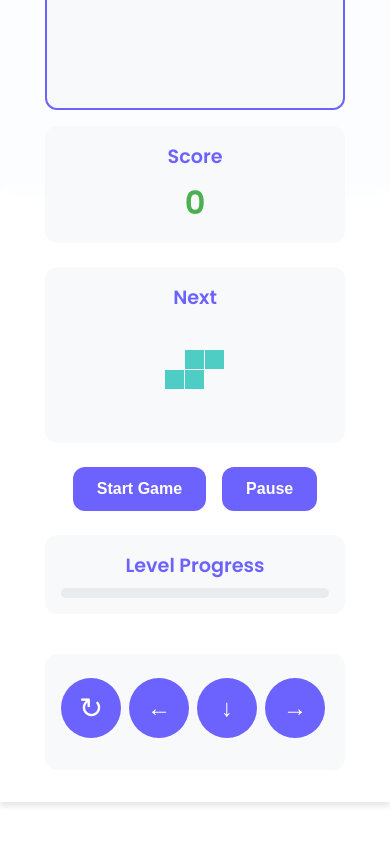
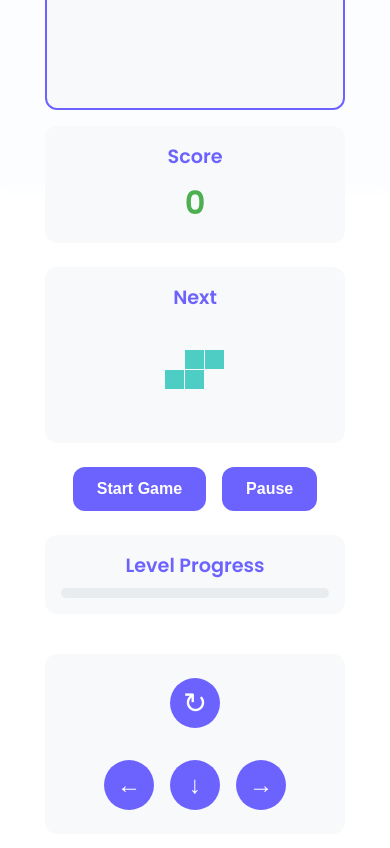
Before and after one commit to rinikhaneja/OfficeTetris, a plain HTML site: page index.html in a window 390 px wide. Shown: the part 651-1499 px from the top of the page. Before the commit the page ends 1453 px from the top, so only its background shows below. Drawn offline with Linux system fonts and the light colour scheme.

Commit message:
Fix mobile control buttons visibility

```diff
--- a/css/style.css
+++ b/css/style.css
@@ -379,39 +379,49 @@ body::before {
     }
 
     .game-controls {
-        display: grid;
-        grid-template-columns: repeat(3, 1fr);
+        display: flex;
+        flex-direction: column;
+        align-items: center;
         gap: 0.5rem;
         margin-top: 1rem;
         width: 100%;
         max-width: 300px;
         margin: 1rem auto;
+        padding: 1rem;
+        background: #f8f9fa;
+        border-radius: var(--border-radius);
     }
 
     .control-row {
         display: flex;
         justify-content: center;
-        gap: 0.5rem;
+        gap: 1rem;
         width: 100%;
     }
 
     .control-btn {
-        width: 60px;
-        height: 60px;
+        width: 50px;
+        height: 50px;
         font-size: 1.5rem;
         display: flex;
         align-items: center;
         justify-content: center;
         margin: 0;
+        background: var(--primary-color);
+        color: white;
+        border: none;
+        border-radius: 50%;
+        cursor: pointer;
+        transition: transform 0.1s, background-color 0.2s;
     }
 
     #rotateBtn {
-        grid-column: 2;
         margin-bottom: 0.5rem;
     }
 
     #downBtn {
-        grid-column: 2;
+        width: 50px;
+        height: 50px;
     }
 
     .game-container {
@@ -452,9 +462,11 @@ body::before {
         position: relative;
         bottom: 0;
         padding-bottom: env(safe-area-inset-bottom);
+        margin-bottom: env(safe-area-inset-bottom);
     }
 
     .control-btn {
         touch-action: manipulation;
+        -webkit-tap-highlight-color: transparent;
     }
 }
```
